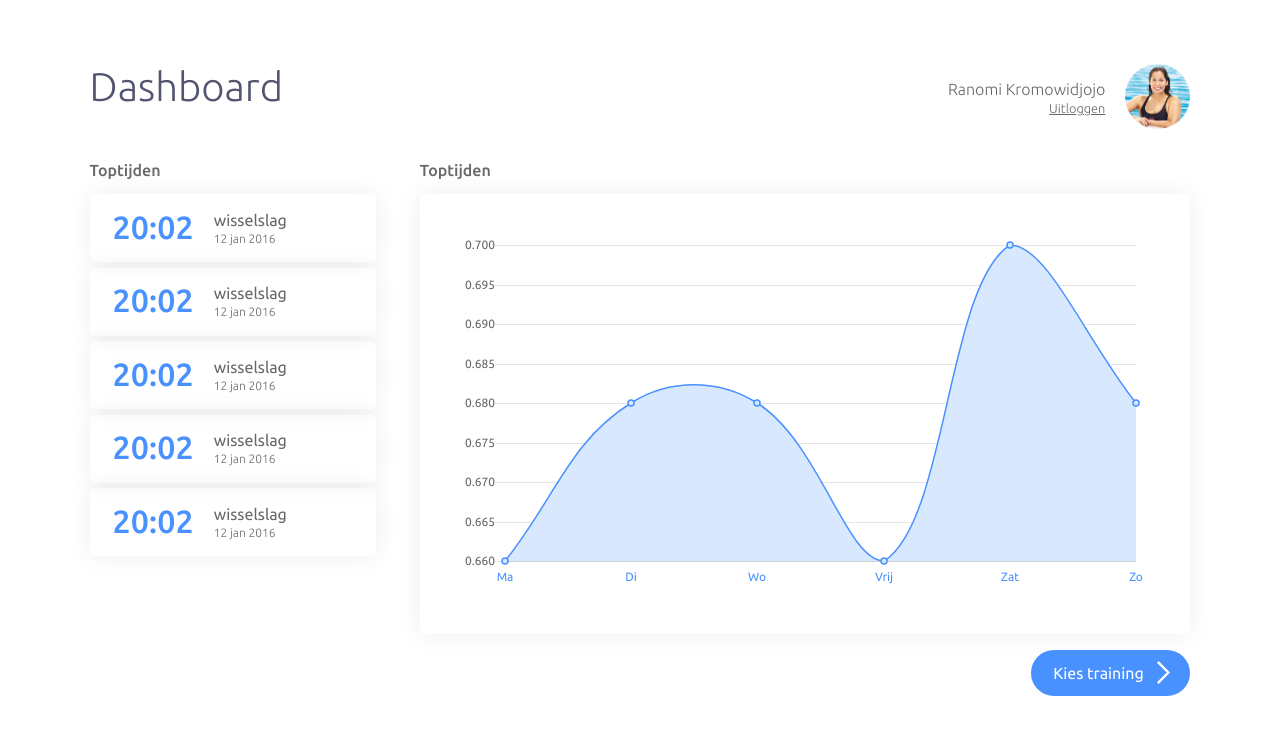
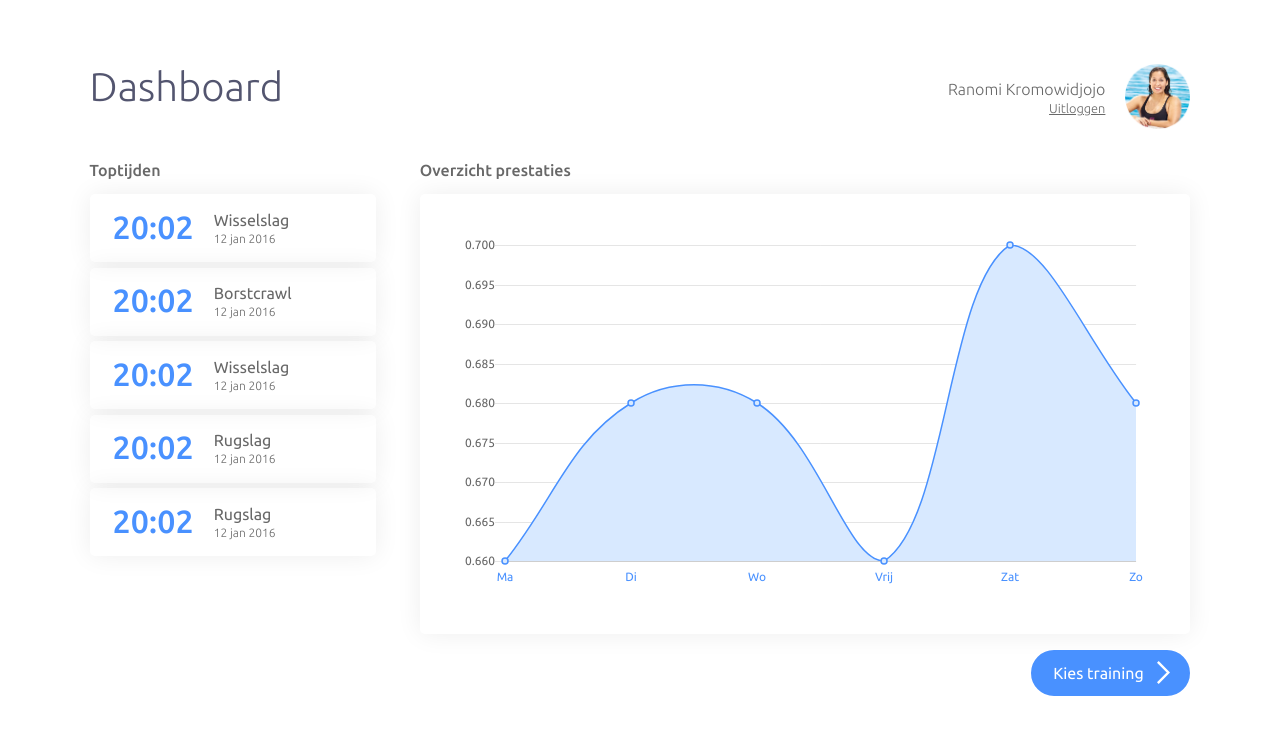
Before and after one commit to joanneonis/focus, a plain HTML site: page dashboard.html in a window 1280 px wide. Drawn offline with nearby package versions, Linux system fonts and the light colour scheme.

Commit message:
Kleine dingetjes

```diff
--- a/dashboard.html
+++ b/dashboard.html
@@ -35,42 +35,42 @@
                     <li class="card">
                         <span class="card-time">20:02</span>
                         <span class="card-text">
-                            wisselslag
+                            Wisselslag
                             <time datetime="">12 jan 2016</time>
                         </span>
                     </li>
                    <li class="card">
                         <span class="card-time">20:02</span>
                         <span class="card-text">
-                            wisselslag
+                            Borstcrawl
                             <time datetime="">12 jan 2016</time>
                         </span>
                     </li>
                     <li class="card">
                         <span class="card-time">20:02</span>
                         <span class="card-text">
-                            wisselslag
+                            Wisselslag
                             <time datetime="">12 jan 2016</time>
                         </span>
                     </li>
                     <li class="card">
                         <span class="card-time">20:02</span>
                         <span class="card-text">
-                            wisselslag
+                            Rugslag
                             <time datetime="">12 jan 2016</time>
                         </span>
                     </li>
                     <li class="card">
                         <span class="card-time">20:02</span>
                         <span class="card-text">
-                            wisselslag
+                            Rugslag
                             <time datetime="">12 jan 2016</time>
                         </span>
                     </li>
                 </ul>
             </div>
             <div class="chart-container cards">
-                <h4>Toptijden</h4>
+                <h4>Overzicht prestaties</h4>
                 <div class="card card-chart">
                     <canvas id="Chart"></canvas>
                 </div>
```
Also changed, not shown: wwvergeten.html (+1 -1 lines).
